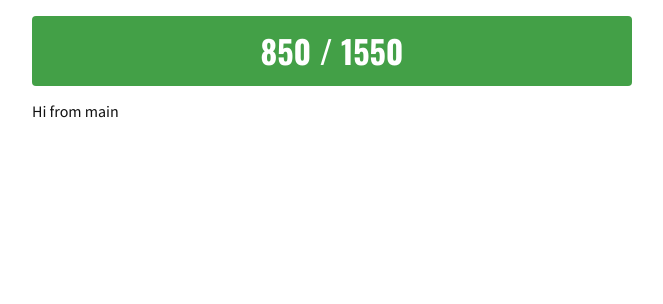
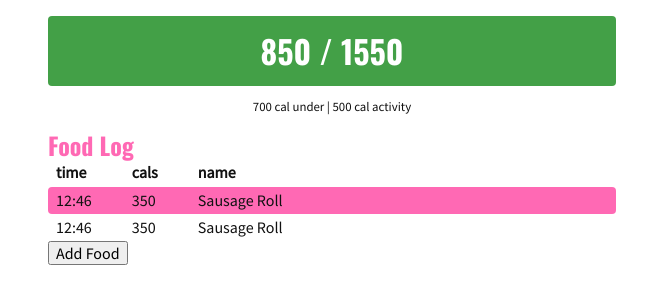
Before and after one commit to jelleenet/caltrack, a Vue app: page / in a window 1280 px wide. Shown: the top 304 px of the page, without its empty margins (308-971 px from the left). Built offline with nearby package versions, Linux system fonts and the light colour scheme.

Commit message:
more structure stuff

```diff
--- a/src/App.vue
+++ b/src/App.vue
@@ -15,5 +15,6 @@ import HeaderBar from './components/HeaderBar.vue';
   width: 100%;
   max-width: 600px;
   margin: 0 auto;
+  padding: 1rem;
 }
 </style>
--- /dev/null
+++ b/src/components/FoodTable.vue
@@ -0,0 +1,58 @@
+<script setup lang="ts">
+</script>
+
+<template>
+  <table class="table">
+    <thead>
+      <tr>
+        <th>time</th>
+        <th>cals</th>
+        <th>name</th>
+      </tr>
+    </thead>
+    <tbody>
+      <tr>
+        <td>12:46</td>
+        <td>350</td>
+        <td>Sausage Roll</td>
+      </tr>
+      <tr>
+        <td>12:46</td>
+        <td>350</td>
+        <td>Sausage Roll</td>
+      </tr>
+    </tbody>
+  </table>
+</template>
+
+<style lang="scss" scoped>
+.table {
+  width: 100%;
+
+  &,
+  * {
+    border-collapse: collapse;
+  }
+
+  th,
+  td {
+    text-align: left;
+    padding: 0.25rem 2rem 0.25rem 0.5rem;
+
+    &:first-of-type {
+      border-radius: var(--border-radius) 0 0 var(--border-radius);
+    }
+
+    &:last-of-type {
+      width: 100%;
+      border-radius: 0 var(--border-radius) var(--border-radius) 0;
+    }
+  }
+
+  tr:nth-child(odd) {
+    td {
+      background-color: hotpink;
+    }
+  }
+}
+</style>
--- a/src/components/HeaderBar.vue
+++ b/src/components/HeaderBar.vue
@@ -18,22 +18,35 @@ const backgroundClass = computed(() => {
 
   return 'fail';
 });
+
+const caloriesRemaining = computed(() => {
+  return `${calories.target - calories.current} cal ${calories.current < calories.target ? 'under' : 'over'}`;
+});
+
+const caloriesActivity = computed(() => {
+  return `500 cal activity`
+})
 </script>
 
 <template>
-  <header class="calorie-summary" role="status" :class="backgroundClass"
-    :aria-label="`${calories.current} calories consumed of ${calories.target} calorie allowance`">
-    {{ calories.current }} / {{ calories.target }}
+  <header>
+    <section class="summary" role="status" :class="backgroundClass"
+      :aria-label="`${calories.current} calories consumed of ${calories.target} calorie allowance`">
+      {{ calories.current }} / {{ calories.target }}
+    </section>
+    <p class="details">
+      {{ caloriesRemaining }} | {{ caloriesActivity }}
+    </p>
   </header>
 </template>
 
 <style lang="scss" scoped>
-.calorie-summary {
+.summary {
   @import '@/styles/_typography.scss';
 
   width: 100%;
   padding: 1rem;
-  margin: 1rem 0;
+  margin-bottom: 0.25rem;
 
   border-radius: var(--border-radius);
 
@@ -56,4 +69,10 @@ const backgroundClass = computed(() => {
     background-color: var(--color-fail);
   }
 }
+
+.details {
+  font-size: 0.8rem;
+  text-align: center;
+  margin-bottom: 1rem;
+}
 </style>
--- a/src/styles/_colors.scss
+++ b/src/styles/_colors.scss
@@ -3,7 +3,7 @@
   --color-text: #111111;
 
   --color-main: hotpink;
-  --color-accent: rebeccapurple;
+  --color-accent: lime;
 
   --color-light-grey: #cccccc;
   --color-dark-grey: #363636;
@@ -11,4 +11,9 @@
   --color-ok: #43a047;
   --color-warn: #3949ab;
   --color-fail: #e53935;
+
+  @media (prefers-color-scheme: dark) {
+    --color-background: #333333;
+    --color-text: #ffffff;
+  }
 }
--- a/src/styles/base.scss
+++ b/src/styles/base.scss
@@ -18,3 +18,12 @@ body {
   @include body-font;
   font-size: 16px;
 }
+
+.h1 {
+  @include header-font;
+  font-size: 1.5rem;
+
+  color: var(--color-main);
+
+  margin: unset;
+}
--- a/src/views/HomeView.vue
+++ b/src/views/HomeView.vue
@@ -1,5 +1,13 @@
-<script setup lang="ts"></script>
+<script setup lang="ts">
+import FoodTable from '@/components/FoodTable.vue';
+</script>
 
 <template>
-  <main>Hi from main</main>
+  <main>
+    <h1 class="h1">Food Log</h1>
+    <FoodTable />
+    <button>Add Food</button>
+  </main>
 </template>
+
+<style lang="scss" scoped></style>
```
